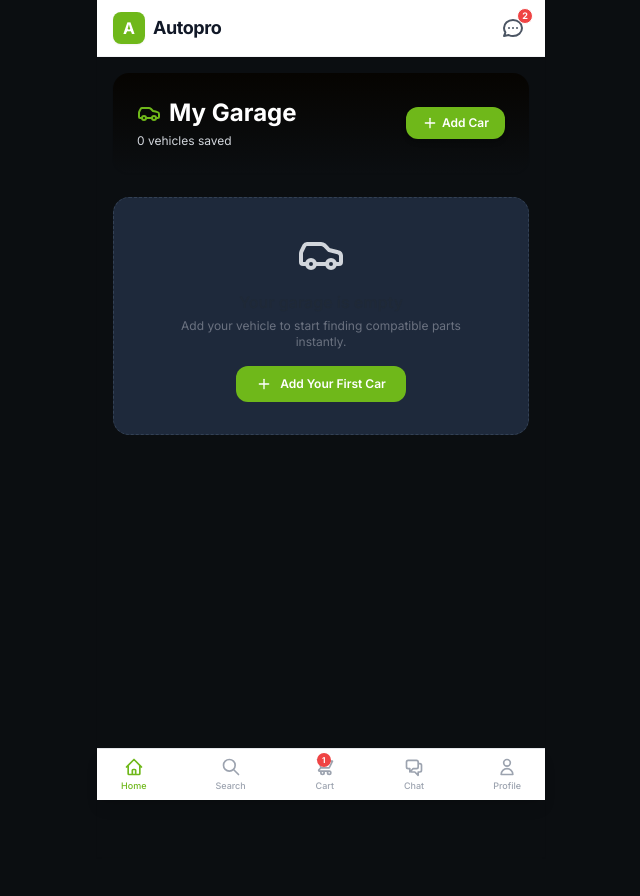
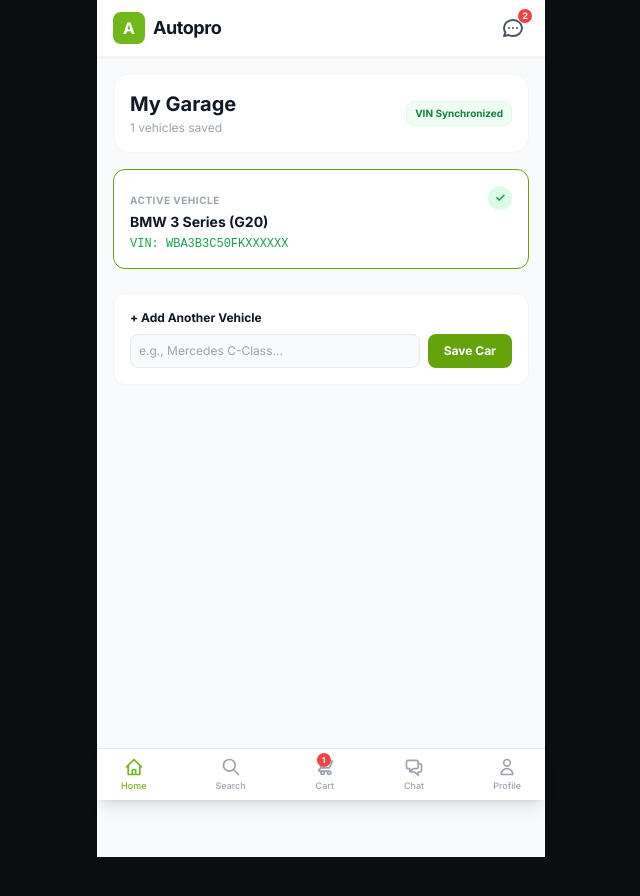
Before and after one commit to houcinhadjaissa-cyber/Autopro, a Next.js app in the folder apps/storefront/: page /garage in a window 1280 px wide. Shown: the top 896 px of the page, without its empty margins (319-959 px from the left). Built offline with nearby package versions, Linux system fonts and the light colour scheme.

Commit message:
Update page.tsx

```diff
--- a/apps/storefront/src/app/garage/page.tsx
+++ b/apps/storefront/src/app/garage/page.tsx
@@ -1,229 +1,61 @@
-/* eslint-disable @next/next/no-img-element */
 "use client";
 
-import { useState } from "react";
-import { useGarageStore, type Vehicle } from "@/stores/garageStore";
-import { getCarImageUrl } from "@/lib/carImages";
-import CarFallback from "@/components/CarFallback";
-import {
-  Car,
-  Plus,
-  Trash2,
-  Search,
-  Star,
-  Wrench,
-  ChevronDown,
-  ChevronUp,
-  Gauge,
-  Fuel,
-  Cog,
-  Palette,
-  Calendar,
-} from "lucide-react";
-import Link from "next/link";
+import React, { useState } from "react";
 
 export default function GaragePage() {
-  const { vehicles, vehicleCount, removeVehicle, updateVehicle } = useGarageStore();
-  const [expandedId, setExpandedId] = useState<string | null>(null);
+  const [vehicles, setVehicles] = useState([
+    { id: 1, name: "BMW 3 Series (G20)", year: "2021", vin: "WBA3B3C50FKXXXXXX", active: true }
+  ]);
+  const [make, setMake] = useState("");
 
-  const toggleExpand = (id: string) => {
-    setExpandedId(expandedId === id ? null : id);
+  const handleAdd = (e: React.FormEvent) => {
+    e.preventDefault();
+    if (!make) return;
+    setVehicles(prev => [...prev, { id: Date.now(), name: make, year: "2023", vin: "VIN-VERIFIED", active: false }]);
+    setMake("");
   };
 
   return (
-    <main className="min-h-screen bg-canvas p-4 pb-24">
-      {/* ─── Header ─── */}
-      <div className="bg-gradient-to-b from-primary-900 to-canvas p-6 rounded-2xl mb-6 text-white shadow-sm">
-        <div className="flex items-center justify-between">
-          <div>
-            <h1 className="text-2xl font-bold flex items-center gap-2">
-              <Car className="w-6 h-6 text-primary" />
-              My Garage
-            </h1>
-            <p className="text-xs text-gray-300 mt-1">
-              {vehicleCount()} vehicle{vehicleCount() !== 1 ? "s" : ""} saved
-            </p>
-          </div>
-
-          <button className="flex items-center gap-1 px-4 py-2 bg-primary text-white rounded-xl text-xs font-semibold hover:bg-primary-dark transition-colors shadow-md">
-            <Plus className="w-4 h-4" />
-            Add Car
-          </button>
+    <div className="min-h-screen bg-gray-50 pb-24 px-4 pt-4">
+      <div className="flex justify-between items-center mb-4 bg-white rounded-2xl p-4 border border-gray-100 shadow-2xs">
+        <div>
+          <h1 className="text-xl font-bold text-gray-900">My Garage</h1>
+          <p className="text-xs text-gray-400 mt-0.5">{vehicles.length} vehicles saved</p>
         </div>
+        <span className="bg-green-50 text-green-700 font-bold text-[10px] px-2 py-1 rounded-lg border border-green-100">VIN Synchronized</span>
       </div>
 
-      {/* ─── Vehicle List ─── */}
-      <div>
-        {vehicleCount() === 0 ? (
-          /* Empty State */
-          <div className="bg-surface-1 rounded-2xl border border-dashed border-surface-2 p-8 text-center">
-            <Car className="w-12 h-12 text-gray-300 mx-auto mb-3" />
-            <h2 className="text-base font-semibold mb-1">Your garage is empty</h2>
-            <p className="text-xs text-gray-500 mb-4 max-w-xs mx-auto">
-              Add your vehicle to start finding compatible parts instantly.
-            </p>
-            <button className="inline-flex items-center gap-2 px-5 py-2.5 bg-primary text-white rounded-xl text-xs font-semibold hover:bg-primary-dark transition-colors">
-              <Plus className="w-4 h-4" />
-              Add Your First Car
-            </button>
+      {/* Vehicle List */}
+      <div className="space-y-3 mb-6">
+        {vehicles.map(v => (
+          <div key={v.id} className={`p-4 rounded-xl border transition-all ${v.active ? "bg-white border-[#65a30d] shadow-xs" : "bg-white border-gray-100 shadow-2xs"}`}>
+            <div className="flex justify-between items-start">
+              <div>
+                <span className="text-[10px] font-bold text-gray-400 uppercase tracking-wider">Active Vehicle</span>
+                <h3 className="font-bold text-sm text-gray-900 mt-0.5">{v.name}</h3>
+                <p className="text-xs text-green-600 font-mono font-medium mt-1">VIN: {v.vin}</p>
+              </div>
+              <span className="w-6 h-6 rounded-full bg-green-100 text-green-600 flex items-center justify-center text-xs font-bold">✓</span>
+            </div>
           </div>
-        ) : (
-          /* Vehicle Cards */
-          <div className="space-y-4">
-            {vehicles.map((vehicle) => (
-              <VehicleCard
-                key={vehicle.id}
-                vehicle={vehicle}
-                isExpanded={expandedId === vehicle.id}
-                onToggle={() => toggleExpand(vehicle.id)}
-                onDelete={() => removeVehicle(vehicle.id)}
-                onSetPrimary={() => updateVehicle(vehicle.id, { marketRegion: "DZ" })}
-              />
-            ))}
-          </div>
-        )}
-      </div>
-    </main>
-  );
-}
-
-function VehicleCard({
-  vehicle,
-  isExpanded,
-  onToggle,
-  onDelete,
-}: {
-  vehicle: Vehicle;
-  isExpanded: boolean;
-  onToggle: () => void;
-  onDelete: () => void;
-  onSetPrimary: () => void;
-}) {
-  const [imgError, setImgError] = useState(false);
-  const catalogUrl = getCarImageUrl(vehicle.make, vehicle.model, vehicle.year);
-  const imageUrl = vehicle.imageUrl || catalogUrl;
-
-  return (
-    <div className="bg-surface-1 rounded-2xl border border-surface-2 overflow-hidden shadow-sm hover:border-primary/30 transition-colors">
-      {/* ─── Image Area (7zap-style) ─── */}
-      <div className="relative bg-gradient-to-br from-gray-50 to-gray-100 h-40 flex items-center justify-center overflow-hidden border-b border-surface-2">
-        {!imgError ? (
-          <img
-            src={imageUrl}
-            alt={`${vehicle.make} ${vehicle.model}`}
-            className="w-full h-full object-contain p-2"
-            onError={() => setImgError(true)}
-          />
-        ) : (
-          <CarFallback make={vehicle.make} className="w-full h-full" />
-        )}
-
-        {/* Primary Badge */}
-        {vehicle.id === useGarageStore.getState().vehicles[0]?.id && (
-          <div className="absolute top-2 left-2 bg-primary text-white text-[10px] font-semibold px-2 py-0.5 rounded-full flex items-center gap-1">
-            <Star className="w-2.5 h-2.5 fill-current" />
-            Primary
-          </div>
-        )}
-
-        {/* VIN Badge */}
-        {vehicle.vin && (
-          <div className="absolute top-2 right-2 bg-white/90 backdrop-blur text-[10px] font-mono text-gray-600 px-2 py-0.5 rounded border border-gray-200">
-            {vehicle.vin.slice(0, 8)}...
-          </div>
-        )}
+        ))}
       </div>
 
-      {/* ─── Vehicle Info ─── */}
-      <div className="p-4">
-        <div className="flex items-start justify-between mb-2">
-          <div>
-            <h3 className="text-base font-bold text-gray-900">
-              {vehicle.make} {vehicle.model}
-            </h3>
-            <p className="text-xs text-gray-500">{vehicle.year}</p>
-          </div>
-
-          <button onClick={onToggle} className="text-gray-400 hover:text-primary p-1">
-            {isExpanded ? <ChevronUp className="w-4 h-4" /> : <ChevronDown className="w-4 h-4" />}
+      {/* Add New Car Form */}
+      <div className="bg-white rounded-xl p-4 border border-gray-100 shadow-2xs">
+        <h3 className="font-bold text-xs text-gray-900 mb-2">+ Add Another Vehicle</h3>
+        <form onSubmit={handleAdd} className="flex space-x-2">
+          <input
+            type="text"
+            value={make}
+            onChange={e => setMake(e.target.value)}
+            placeholder="e.g., Mercedes C-Class..."
+            className="flex-1 bg-gray-50 border border-gray-200 rounded-lg p-2 text-xs outline-none text-gray-900"
+          />
+          <button type="submit" className="bg-[#65a30d] text-white font-bold text-xs px-4 py-2 rounded-lg active:scale-95 shadow-2xs">
+            Save Car
           </button>
-        </div>
-
-        {/* Specs Row */}
-        <div className="flex flex-wrap gap-1.5 mb-3">
-          {vehicle.engine && (
-            <span className="text-[10px] bg-gray-100 text-gray-600 px-2 py-0.5 rounded-full flex items-center gap-1">
-              <Cog className="w-2.5 h-2.5" />
-              {vehicle.engine}
-            </span>
-          )}
-          {vehicle.fuelType && (
-            <span className="text-[10px] bg-gray-100 text-gray-600 px-2 py-0.5 rounded-full flex items-center gap-1">
-              <Fuel className="w-2.5 h-2.5" />
-              {vehicle.fuelType}
-            </span>
-          )}
-          {vehicle.transmission && (
-            <span className="text-[10px] bg-gray-100 text-gray-600 px-2 py-0.5 rounded-full flex items-center gap-1">
-              <Gauge className="w-2.5 h-2.5" />
-              {vehicle.transmission}
-            </span>
-          )}
-        </div>
-
-        {/* Expanded Details */}
-        {isExpanded && (
-          <div className="border-t border-surface-2 pt-3 mb-3 space-y-1.5 text-xs">
-            {vehicle.vin && (
-              <div className="flex justify-between">
-                <span className="text-gray-500">VIN</span>
-                <span className="font-mono text-gray-700">{vehicle.vin}</span>
-              </div>
-            )}
-            {vehicle.color && (
-              <div className="flex justify-between">
-                <span className="text-gray-500 flex items-center gap-1">
-                  <Palette className="w-3 h-3" /> Color
-                </span>
-                <span className="text-gray-700">{vehicle.color}</span>
-              </div>
-            )}
-            {vehicle.lastServiceDate && (
-              <div className="flex justify-between">
-                <span className="text-gray-500 flex items-center gap-1">
-                  <Calendar className="w-3 h-3" /> Last Service
-                </span>
-                <span className="text-gray-700">{vehicle.lastServiceDate}</span>
-              </div>
-            )}
-          </div>
-        )}
-
-        {/* Action Buttons */}
-        <div className="flex gap-2 mt-2">
-          <Link
-            href={`/search?vehicle=${vehicle.id}`}
-            className="flex-1 flex items-center justify-center gap-1 py-2 bg-primary text-white rounded-lg text-xs font-semibold hover:bg-primary-dark transition-colors shadow-sm"
-          >
-            <Search className="w-3.5 h-3.5" />
-            Find Parts
-          </Link>
-
-          <button
-            onClick={onToggle}
-            className="flex items-center justify-center gap-1 px-3 py-2 bg-gray-100 text-gray-700 rounded-lg text-xs font-medium hover:bg-gray-200 transition-colors"
-          >
-            <Wrench className="w-3.5 h-3.5" />
-            <span>Specs</span>
-          </button>
-
-          <button
-            onClick={onDelete}
-            className="flex items-center justify-center px-2.5 py-2 bg-red-50 text-red-500 rounded-lg text-xs hover:bg-red-100 transition-colors"
-          >
-            <Trash2 className="w-3.5 h-3.5" />
-          </button>
-        </div>
+        </form>
       </div>
     </div>
   );
```
